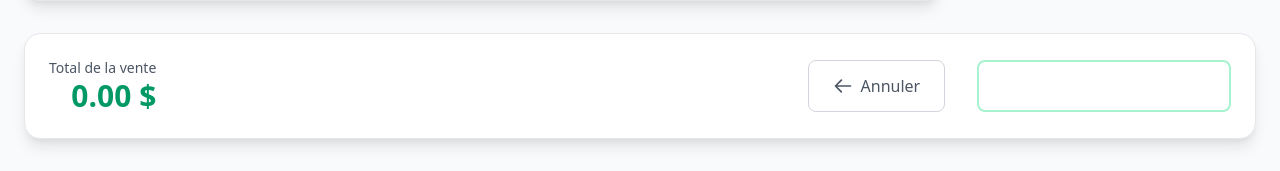
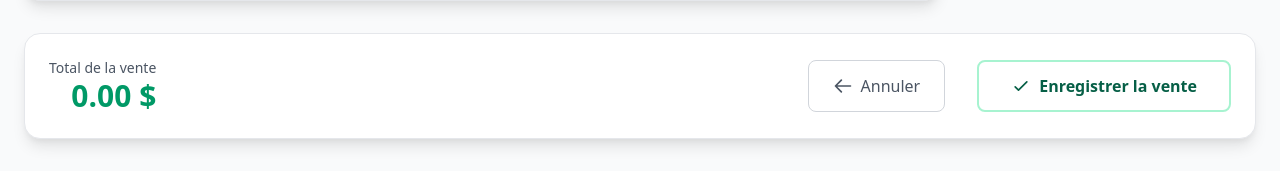
Before and after one commit to merveilbaita/philiaapp, a Django app: page /boutique/ventes/nouvelle/ in a window 1280 px wide. Shown: the part 1443-1614 px from the top of the page. Run offline with Django 5.2, Linux system fonts and the light colour scheme; the visitor is signed in with stand-in values (Sample User, id 1); data that the repository does not hold is empty; style sheets or scripts are compiled from the project's sources; some libraries are stand-ins or nearby versions.

Commit message:
Update creer_vente.html

```diff
--- a/boutique/templates/boutique/ventes/creer_vente.html
+++ b/boutique/templates/boutique/ventes/creer_vente.html
@@ -540,7 +540,7 @@
                                 Annuler
                             </a>
 
-                            <button type="submit" class="flex items-center justify-center border-green-200 border-2 px-8 py-3 bg-emerald-500 hover:bg-emerald-600 text-white font-semibold rounded-lg transition-all duration-200 transform hover:scale-[1.02] hover:shadow-lg focus:ring-4 focus:ring-emerald-200 outline-none">
+                            <button type="submit" class="flex items-center justify-center border-green-200 border-2 px-8 py-3 bg-emerald-500 hover:bg-emerald-600 text-white font-semibold rounded-lg transition-all duration-200 transform hover:scale-[1.02] hover:shadow-lg focus:ring-4 text-green-800 focus:ring-emerald-200 outline-none">
                                 <svg class="w-5 h-5 mr-2" fill="none" stroke="currentColor" viewBox="0 0 24 24">
                                     <path stroke-linecap="round" stroke-linejoin="round" stroke-width="2"
                                           d="M5 13l4 4L19 7"/>
```
